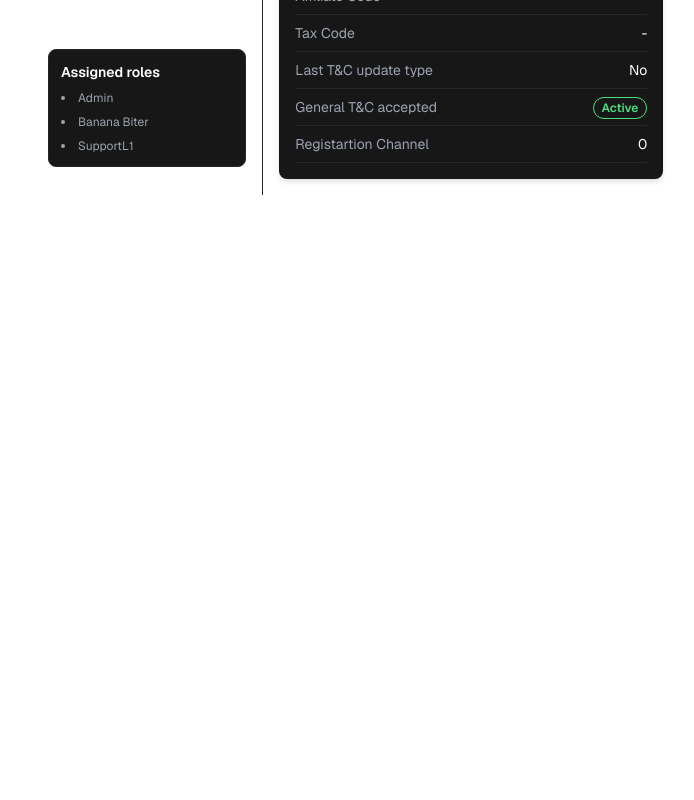
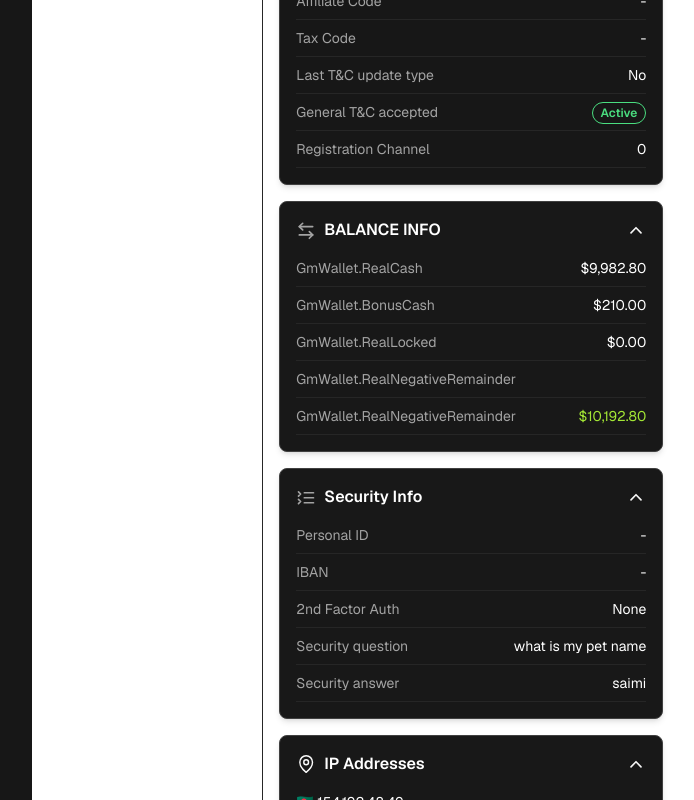
Before and after one commit to osama-alpha/ui-app-task, a Next.js app: page / in a window 1280 px wide. Shown: the part 1500-2300 px from the top of the page, without its empty margins (208-902 px from the left). Before the commit the page ends 1695 px from the top, so only its background shows below. Built offline with nearby package versions, Linux system fonts and the light colour scheme.

Commit message:
feat(player info): add collapsible card component for balance, security, and IP address info and fixed the layout issue

```diff
--- a/src/app/components/Nav.tsx
+++ b/src/app/components/Nav.tsx
@@ -20,7 +20,13 @@ const Navbar = () => {
 
       <div className="flex items-center gap-6">
         <div className="hidden md:flex items-center gap-4">
-          <Image src="/mail.svg" alt="mail icon" width={24} height={24} />
+          <Image
+            src="/mail.svg"
+            alt="mail icon"
+            width={24}
+            height={24}
+            className="hover:cursor-pointer hover:opacity-80"
+          />
 
           <div className="w-[1px] h-6 bg-[#262626]"></div>
 
@@ -29,6 +35,7 @@ const Navbar = () => {
             alt="notifications icon"
             width={24}
             height={24}
+            className="hover:cursor-pointer hover:opacity-80"
           />
         </div>
 
--- a/src/app/components/PlayerInfoCard.tsx
+++ b/src/app/components/PlayerInfoCard.tsx
@@ -15,13 +15,16 @@ const PlayerInfoRow: React.FC<{ label: string; value: React.ReactNode }> = ({
   label,
   value,
 }) => (
-  <div className="flex justify-between items-center border-b border-[#262626] py-2">
-    <span className="text-sm text-gray-400">{label}</span>
+  <div className="flex justify-between items-center border-b border-[#262626] py-2 hover:opacity-80 hover:cursor-pointer">
+    <span className="text-sm text-[#A3A3A3]">{label}</span>
     <span className="text-sm text-white">{value}</span>
   </div>
 );
 
-const StatusBadge: React.FC<{ status: string; type?: 'active' | 'excluded' | 'expired' }> = ({ status, type }) => (
+const StatusBadge: React.FC<{
+  status: string;
+  type?: 'active' | 'excluded' | 'expired';
+}> = ({ status, type }) => (
   <span
     className={`px-2 py-0.5 text-xs font-semibold rounded-xl ${
       type === 'active'
@@ -37,9 +40,14 @@ const StatusBadge: React.FC<{ status: string; type?: 'active' | 'excluded' | 'ex
   </span>
 );
 
-const PlayerInfo: React.FC<PlayerInfoProps> = ({ title, imageSrc, data, fields }) => {
+const PlayerInfo: React.FC<PlayerInfoProps> = ({
+  title,
+  imageSrc,
+  data,
+  fields,
+}) => {
   return (
-    <div className="bg-secondary text-white p-4 rounded-lg shadow-md w-96">
+    <div className="bg-secondary text-white p-4 rounded-lg shadow-md w-96 border-[1px] border-[#404040]">
       <div className="flex items-center gap-2 pb-3 border-b border-[#262626]">
         <Image src={imageSrc} alt={title} width={20} height={20} />
         <h2 className="text-md font-semibold">{title}</h2>
@@ -50,7 +58,13 @@ const PlayerInfo: React.FC<PlayerInfoProps> = ({ title, imageSrc, data, fields }
           <PlayerInfoRow
             key={key}
             label={label}
-            value={type ? <StatusBadge status={data[key]} type={type} /> : data[key] || '-'}
+            value={
+              type ? (
+                <StatusBadge status={data[key]} type={type} />
+              ) : (
+                data[key] || '-'
+              )
+            }
           />
         ))}
       </div>
--- a/src/app/components/PlayerInfoCollapsableCard.tsx
+++ b/src/app/components/PlayerInfoCollapsableCard.tsx
@@ -0,0 +1,92 @@
+import { useState } from 'react';
+import Image from 'next/image';
+
+interface InfoRowProps {
+    ip_key: string;
+  label: string;
+  value: React.ReactNode;
+  highlight?: boolean;
+}
+
+const InfoRow: React.FC<InfoRowProps> = ({ ip_key, label, value, highlight }) => {
+  return (
+    <div className="flex justify-between items-center border-b border-[#262626] py-2 hover:opacity-80 hover:cursor-pointer">
+      <span
+        className={`text-sm ${ip_key.startsWith('ip') ? 'text-white' : 'text-[#A3A3A3]'} `}
+      >
+        {label}
+      </span>
+      <span
+        className={`text-sm ${highlight ? 'text-[#A3E635]' : 'text-white'} `}
+      >
+        {value}
+      </span>
+    </div>
+  );
+};
+
+interface CollapsibleCardProps {
+  title: string;
+  imageSrc: string;
+  data: { label: string; key: string; highlight?: boolean }[];
+  values: Record<string, any>;
+}
+
+const CollapsibleCard: React.FC<CollapsibleCardProps> = ({
+  title,
+  imageSrc,
+  data,
+  values,
+}) => {
+  const [isOpen, setIsOpen] = useState(true);
+
+  return (
+    <div
+      className={`bg-[#181818] text-white p-4 rounded-lg shadow-md w-96 border-[1px] border-[#404040] ${
+        isOpen ? 'h-full' : 'h-16'
+      }`}
+    >
+      <div
+        className="flex items-center justify-between cursor-pointer "
+        onClick={() => setIsOpen(!isOpen)}
+      >
+        <div className="flex items-center gap-2 ">
+          <Image src={imageSrc} alt={title} width={20} height={20} />
+          <h2 className="text-md font-semibold">{title}</h2>
+        </div>
+        {isOpen ? (
+          <Image
+            src={'/unexpand.svg'}
+            alt={title}
+            width={20}
+            height={20}
+            className="hover:opacity-50 hover:cursor-pointer"
+          />
+        ) : (
+          <Image
+            src={'/expand.svg'}
+            alt={title}
+            width={20}
+            height={20}
+            className="hover:opacity-50 hover:cursor-pointer"
+          />
+        )}
+      </div>
+
+      {isOpen && (
+        <div className="mt-2">
+          {data.map(({ label, key, highlight }) => (
+            <InfoRow
+              ip_key={key}
+              label={label}
+              value={values[key] || ''}
+              highlight={highlight}
+            />
+          ))}
+        </div>
+      )}
+    </div>
+  );
+};
+
+export default CollapsibleCard;
--- a/src/app/components/PlayerInfoContainer.tsx
+++ b/src/app/components/PlayerInfoContainer.tsx
@@ -1,6 +1,7 @@
 'use client';
 
 import PlayerInfo from './PlayerInfoCard';
+import CollapsibleCard from './PlayerInfoCollapsableCard';
 
 const PlayerInfoContainer: React.FC = () => {
   const PLAYER_INFO_DATA = {
@@ -40,13 +41,12 @@ const PlayerInfoContainer: React.FC = () => {
     address2: '-',
     city_town: 'Rio de Janerio',
     post_code: '12345',
-    country: 'United States',
+    country: '🇺🇸United States',
     nationality: 'Brazilian',
     birthplace: 'Rio de Janerio/NA',
     birthname: '-',
     mothers_maiden_name: '-',
     mobile: '(123) 456-7890',
-
   };
 
   const PLAYER_CONTACT_FIELDS: {
@@ -75,11 +75,9 @@ const PlayerInfoContainer: React.FC = () => {
     first_deposit: '-',
     affiliate_code: '-',
     tax_code: '-',
-    tc_update:  'No',
-    tc_accepted:  'Active',
-    registration_channel2:  '0',
-
-
+    tc_update: 'No',
+    tc_accepted: 'Active',
+    registration_channel2: '0',
   };
 
   const PLAYER_MISC_INFO_FIELDS: {
@@ -88,20 +86,71 @@ const PlayerInfoContainer: React.FC = () => {
     type?: 'active' | 'excluded' | 'expired';
   }[] = [
     { label: 'Language', key: 'language' },
-    { label: 'E-mail marketing consent', key: 'email_m_consent', type: 'expired' },
+    {
+      label: 'E-mail marketing consent',
+      key: 'email_m_consent',
+      type: 'expired',
+    },
     { label: 'SMS Marketing Consent', key: 'sms_m_consent', type: 'active' },
     { label: 'Intended extent of gambling', key: 'intended_gambling' },
     { label: 'Registered by', key: 'registered_by' },
-    { label: 'Reistration Channel', key: 'registration_channel' },
+    { label: 'Registration Channel', key: 'registration_channel' },
     { label: 'First Deposit at', key: 'first_deposit' },
     { label: 'Affiliate Code', key: 'affiliate_code' },
     { label: 'Tax Code', key: 'tax_code' },
     { label: 'Last T&C update type', key: 'tc_update' },
-    { label: 'General T&C accepted', key: 'tc_accepted', type:'active' },
-    { label: 'Registartion Channel', key: 'registration_channel2' },
-
+    { label: 'General T&C accepted', key: 'tc_accepted', type: 'active' },
+    { label: 'Registration Channel', key: 'registration_channel2' },
   ];
 
+  const BALANCE_INFO = {
+    realCash: '$9,982.80',
+    bonusCash: '$210.00',
+    realLocked: '$0.00',
+    negativeRemainder1: '$0.00',
+    highlightedRemainder: '$10,192.80',
+  };
+
+  const BALANCE_FIELDS = [
+    { label: 'GmWallet.RealCash', key: 'realCash' },
+    { label: 'GmWallet.BonusCash', key: 'bonusCash' },
+    { label: 'GmWallet.RealLocked', key: 'realLocked' },
+    { label: 'GmWallet.RealNegativeRemainder', key: 'negativeRemainder2' },
+    {
+      label: 'GmWallet.RealNegativeRemainder',
+      key: 'highlightedRemainder',
+      highlight: true,
+    },
+  ];
+
+  const SECURITY_INFO = {
+    personalId: '-',
+    iban: '-',
+    twoFactorAuth: 'None',
+    securityQuestion: 'what is my pet name',
+    securityAnswer: 'saimi',
+  };
+
+  const SECURITY_FIELDS = [
+    { label: 'Personal ID', key: 'personalId' },
+    { label: 'IBAN', key: 'iban' },
+    { label: '2nd Factor Auth', key: 'twoFactorAuth' },
+    { label: 'Security question', key: 'securityQuestion' },
+    { label: 'Security answer', key: 'securityAnswer' },
+  ];
+
+  const IP_ADDRESSES = [
+    '🇧🇩 154.192.48.49',
+    '🇵🇱 103.126.7.226',
+    '🇵🇰 46.37.97.68',
+    '🇵🇱 154.192.48.49',
+    '🇵🇰 154.192.48.49',
+  ];
+
+  const IP_FIELDS = IP_ADDRESSES.map((ip, index) => ({
+    label: ip,
+    key: `ip-${index}`,
+  }));
   return (
     <div className="flex flex-col w-full">
       <div className="flex items-center min-h-20 justify-between w-full px-4 py-3">
@@ -131,6 +180,24 @@ const PlayerInfoContainer: React.FC = () => {
             data={PLAYER_MISC_INFO_DATA}
             fields={PLAYER_MISC_INFO_FIELDS}
           />
+          <CollapsibleCard
+            title="BALANCE INFO"
+            imageSrc="/transactionsIcon.svg"
+            data={BALANCE_FIELDS}
+            values={BALANCE_INFO}
+          />
+          <CollapsibleCard
+            title="Security Info"
+            imageSrc="/Misc.svg"
+            data={SECURITY_FIELDS}
+            values={SECURITY_INFO}
+          />
+          <CollapsibleCard
+            title="IP Addresses"
+            imageSrc="/location.svg"
+            data={IP_FIELDS}
+            values={IP_ADDRESSES}
+          />
         </div>
       </div>
     </div>
--- a/src/app/components/Sidebar.tsx
+++ b/src/app/components/Sidebar.tsx
@@ -122,7 +122,7 @@ const Sidebar: React.FC<SidebarProps> = ({
   return (
     <div className="relative">
       <aside
-        className={`bg-secondary text-white min-h-screen p-4 flex flex-col transition-all duration-300 ${
+        className={`bg-secondary text-white h-full p-4 flex flex-col transition-all duration-300 ${
           isSidebarOpen ? 'w-60' : 'w-0 overflow-hidden'
         }`}
       >
--- a/src/app/page.tsx
+++ b/src/app/page.tsx
@@ -10,7 +10,7 @@ export default function Home() {
 
   return (
     <main
-      className={`bg-primary flex  flex-row text-white transition-all duration-300  w-full`}
+      className={`bg-primary flex min-h-screen flex-row text-white transition-all duration-300  w-full`}
     >
       <Sidebar
         isSidebarOpen={isSidebarOpen}
```
Also changed, not shown: public/location.svg (added).
